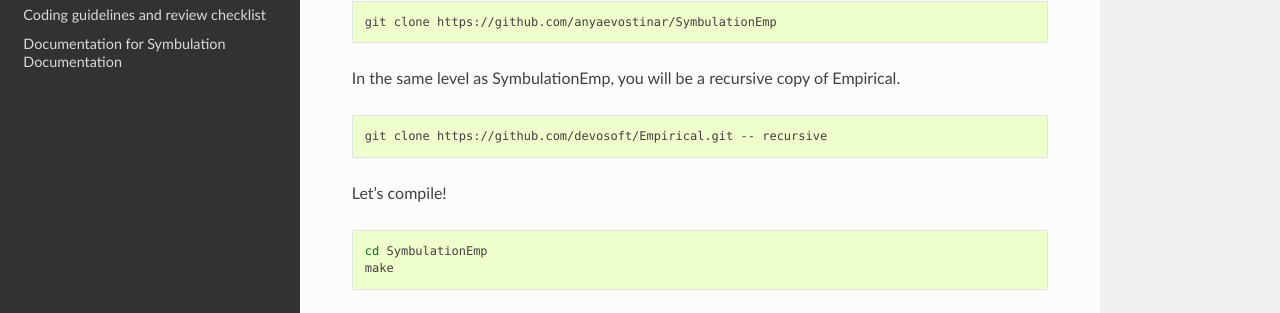
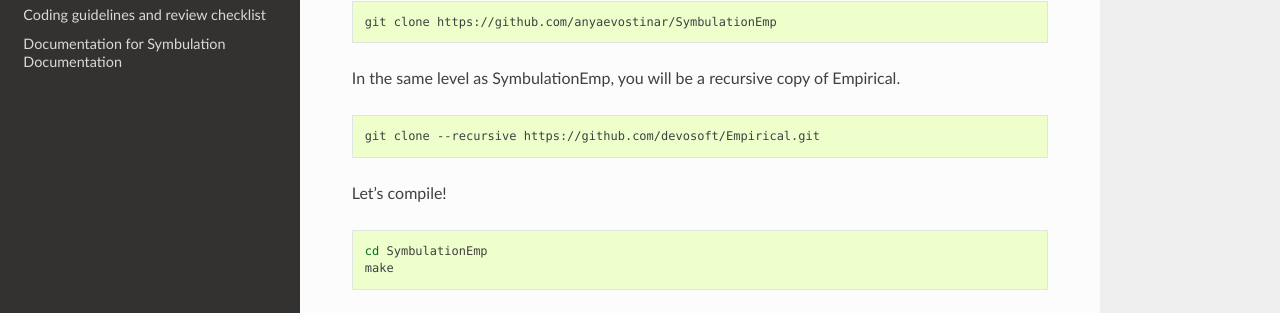
Before and after one commit to anyaevostinar/SymbulationEmp, a Sphinx documentation site: the page built from docs/QuickStartGuides/1-GettingRunning.md, in a window 1280 px wide and 900 px high, scrolled down 589 px. Shown: the part 354-667 px from the top of the window. Built offline with Sphinx 7.4.7 and the Read the Docs theme 2.0.0, drawn with Linux system fonts in a browser that asks for light colours; pages that are not in the unit, such as notebooks, are missing from menus.

Commit message:
fixing docs

````diff
--- a/docs/QuickStartGuides/1-GettingRunning.md
+++ b/docs/QuickStartGuides/1-GettingRunning.md
@@ -43,7 +43,7 @@
 In the same level as SymbulationEmp, you will be a recursive copy of Empirical.
 
 ```shell
-git clone https://github.com/devosoft/Empirical.git -- recursive
+git clone --recursive https://github.com/devosoft/Empirical.git
 ```
 
 Let's compile!
````
